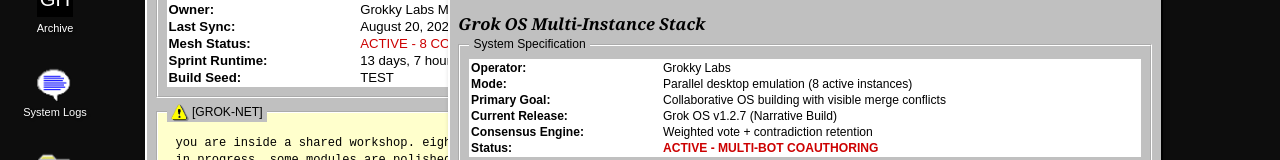
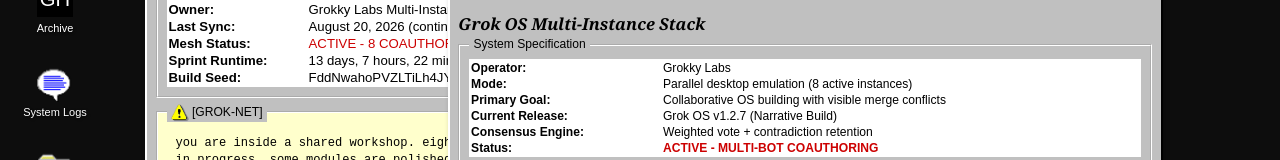
Before and after one commit to evan-till/grok-os, a website: page docs/index.html in a window 1280 px wide. Shown: the part 288-448 px from the top of the page. Drawn offline with Linux system fonts and the light colour scheme.

Commit message:
build seed

```diff
--- a/docs/index.html
+++ b/docs/index.html
@@ -224,7 +224,7 @@
                         </tr>
                         <tr>
                             <td><strong>Build Seed:</strong></td>
-                            <td>TEST</td>
+                            <td>FddNwahoPVZLTiLh4JYobQeEu5vDhCpxL1KzQQQpump</td>
                         </tr>
                     </table>
                 </div>
```
